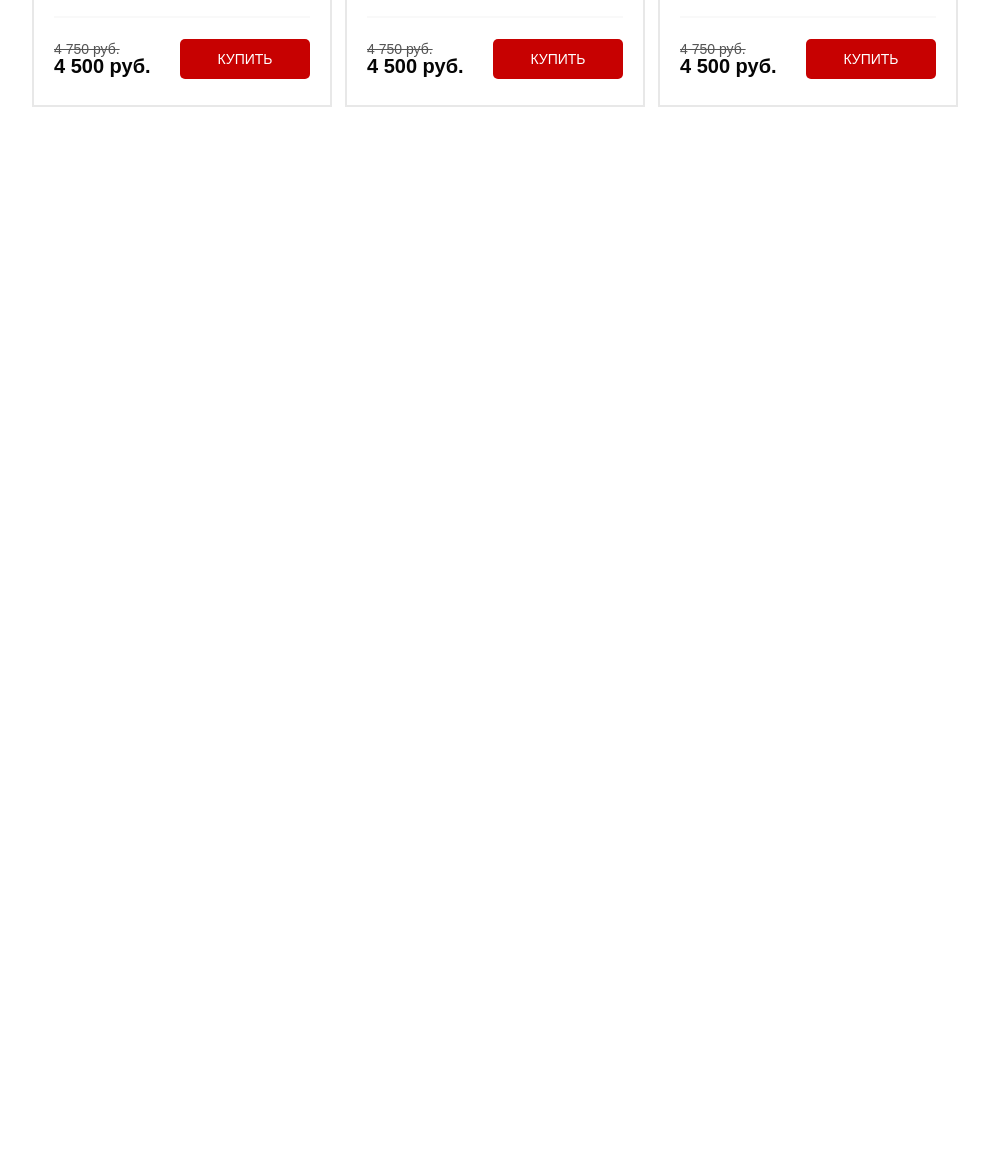
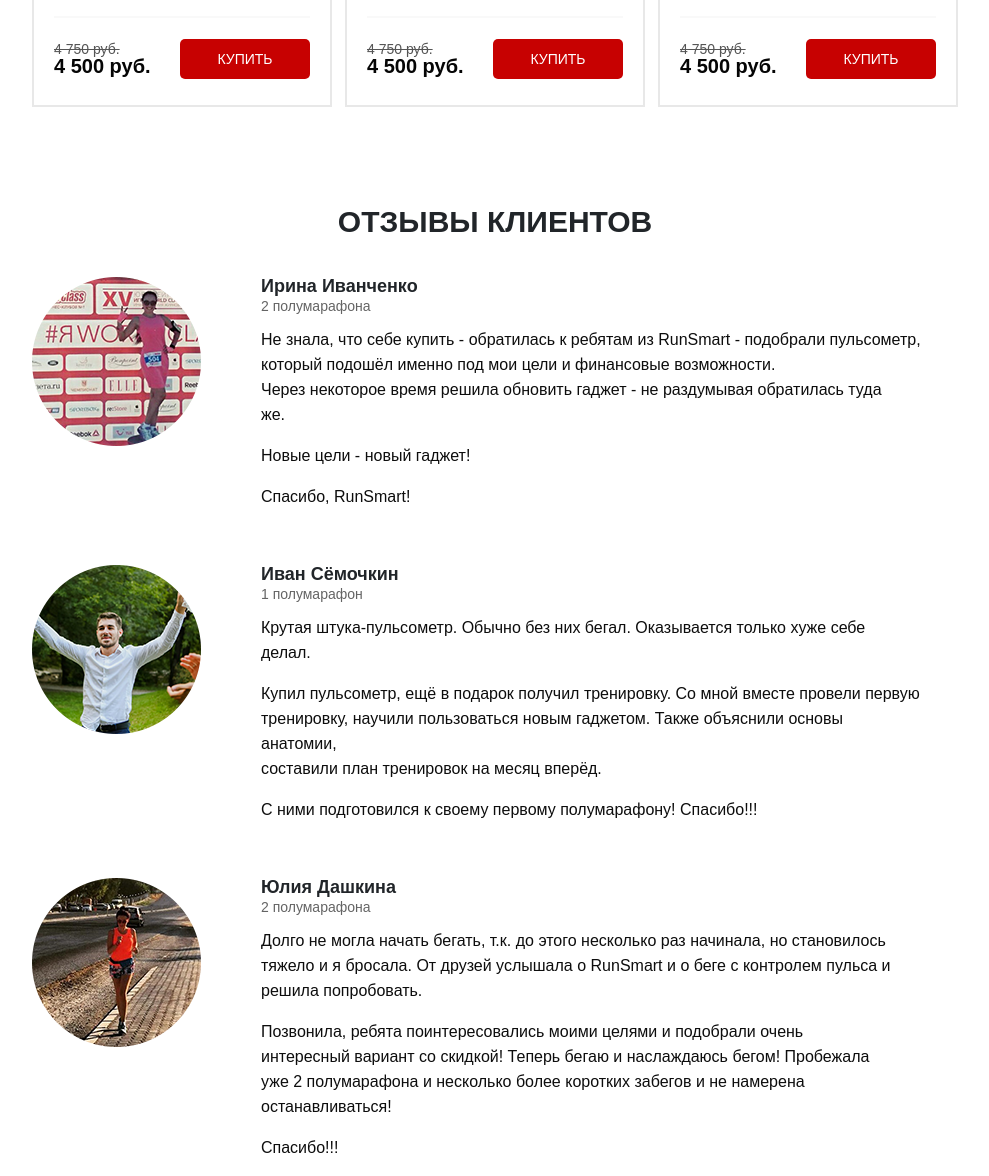
Before and after one commit to vladimir8sabaev/Runsmart, a website: page src/index.html in a window 1280 px wide. Shown: the part 3647-4823 px from the top of the page, without its empty margins (145-1134 px from the left). Before the commit the page ends 3874 px from the top, so only its background shows below. Drawn offline with nearby package versions, Linux system fonts and the light colour scheme; a web font is replaced by a local one.

Commit message:
made reviews, no adapt for last 4 sections

```diff
--- a/src/index.html
+++ b/src/index.html
@@ -346,6 +346,37 @@
 				</div>
 			</div>
 		</section>
+		<section class="reviews">
+			<div class="container">
+				<div class="reviews__title">отзывы клиентов</div>
+				<div class="reviews__items">
+					<div class="reviews__item">
+						<img src="../img/reviews_1.png" alt="reviews_1">
+						<div class="reviews__item_text">
+							<div class="reviews__item_title">Ирина Иванченко</div>
+							<div class="reviews__item_subtitle">2 полумарафона</div>
+							<div class="reviews__item_descr"> <p>Не знала, что себе купить - обратилась к ребятам из RunSmart - подобрали пульсометр, который подошёл именно под мои цели и финансовые возможности. <br> Через некоторое время решила обновить гаджет - не раздумывая обратилась туда <br> же.</p> <p>Новые цели - новый гаджет!</p> <p>Спасибо, RunSmart!</p> </div>
+						</div>
+					</div>
+					<div class="reviews__item">
+						<img src="../img/reviews_2.png" alt="reviews_2">
+						<div class="reviews__item_text">
+							<div class="reviews__item_title">Иван Сёмочкин</div>
+							<div class="reviews__item_subtitle">1 полумарафон</div>
+							<div class="reviews__item_descr"> <p>Крутая штука-пульсометр. Обычно без них бегал. Оказывается только хуже себе <br> делал.</p> <p>Купил пульсометр, ещё в подарок получил тренировку. Со мной вместе провели  первую <br> тренировку, научили пользоваться новым гаджетом. Также объяснили основы анатомии, <br> составили план тренировок на месяц вперёд.</p> <p>С ними подготовился к своему первому полумарафону! Спасибо!!!</p> </div>
+						</div>
+					</div>
+					<div class="reviews__item">
+						<img src="../img/reviews_3.png" alt="reviews_3">
+						<div class="reviews__item_text">
+							<div class="reviews__item_title">Юлия Дашкина</div>
+							<div class="reviews__item_subtitle">2 полумарафона</div>
+							<div class="reviews__item_descr"> <p>Долго не могла начать бегать, т.к. до этого несколько раз начинала, но становилось тяжело и я бросала. От друзей услышала о RunSmart и о беге с контролем пульса и решила попробовать.</p> <p>Позвонила, ребята поинтересовались моими целями и подобрали очень <br> интересный вариант со скидкой! Теперь бегаю и наслаждаюсь бегом! Пробежала <br> уже 2 полумарафона и несколько более коротких забегов и не намерена <br> останавливаться!</p> <p>Спасибо!!!</p> </div>
+						</div>
+					</div>
+				</div>
+			</div>
+		</section>
 		<script src="https://cdn.jsdelivr.net/npm/bootstrap@5.1.3/dist/js/bootstrap.bundle.min.js" integrity="sha384-ka7Sk0Gln4gmtz2MlQnikT1wXgYsOg+OMhuP+IlRH9sENBO0LRn5q+8nbTov4+1p" crossorigin="anonymous"></script>
 		<script type="text/javascript" src="https://code.jquery.com/jquery-1.11.0.min.js"></script>
 		<script type="text/javascript" src="https://code.jquery.com/jquery-migrate-1.2.1.min.js"></script>
--- a/src/sass/blocks/_catalog.scss
+++ b/src/sass/blocks/_catalog.scss
@@ -1,5 +1,5 @@
 .catalog{
-    padding: 0 0 100px 0;
+    padding: 0 0 80px 0;
     min-height: 500px;
     &__tabs{
         margin-top: 70px;
--- /dev/null
+++ b/src/sass/blocks/_reviews.scss
@@ -0,0 +1,47 @@
+.reviews{
+    &__title{
+        font-weight: 700;
+        font-size: 30px;
+        line-height: 30px;
+        text-align: center;
+        text-transform: uppercase;
+    }
+    &__items{
+        display: flex;
+        flex-wrap: wrap;
+        width: 915px;
+
+    }
+    &__item{
+        display: flex;
+        margin-top: 40px;
+        align-items: flex-start;
+        img{
+            width: 169px;
+            height: 169px;
+            margin-right: 60px;
+        }
+        &_text{
+            width: 660px;
+        }
+        &_title{
+            font-weight: 700;
+            font-size: 18px;
+            line-height: 18px;
+        }
+        &_subtitle{
+            font-weight: 500;
+            font-size: 14px;
+            line-height: 22px;
+            color: #646464;
+        }
+        &_descr{
+            margin-top: 10px;
+            font-weight: 300;
+            font-size: 16px;
+            line-height: 25px;
+            color: #0D0D0D;
+        }
+    }
+
+}
--- a/src/sass/style.scss
+++ b/src/sass/style.scss
@@ -6,8 +6,9 @@
 @import "blocks/consultation.scss";
 @import "blocks/titles.scss";
 @import "blocks/_forms.scss";
-@import "blocks/carousel.scss";
-@import "blocks/catalog.scss";
+@import "blocks/_carousel.scss";
+@import "blocks/_catalog.scss";
+@import "blocks/_reviews.scss";
 //LAST IMPORT
 @import "_media.scss";
 *{
```
Also changed, not shown: src/css/style.min.css, src/img/reviews_1.png (added), src/img/reviews_2.png (added), src/img/reviews_3.png (added).
